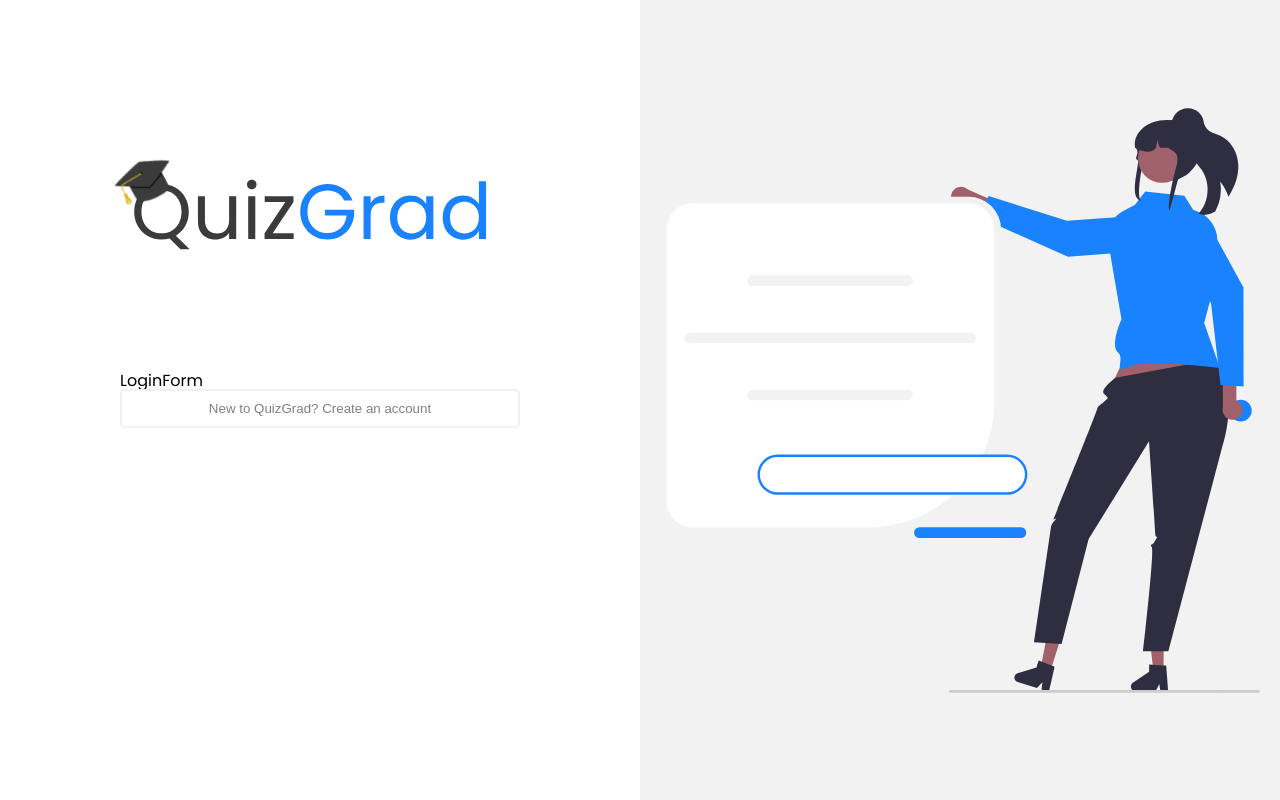
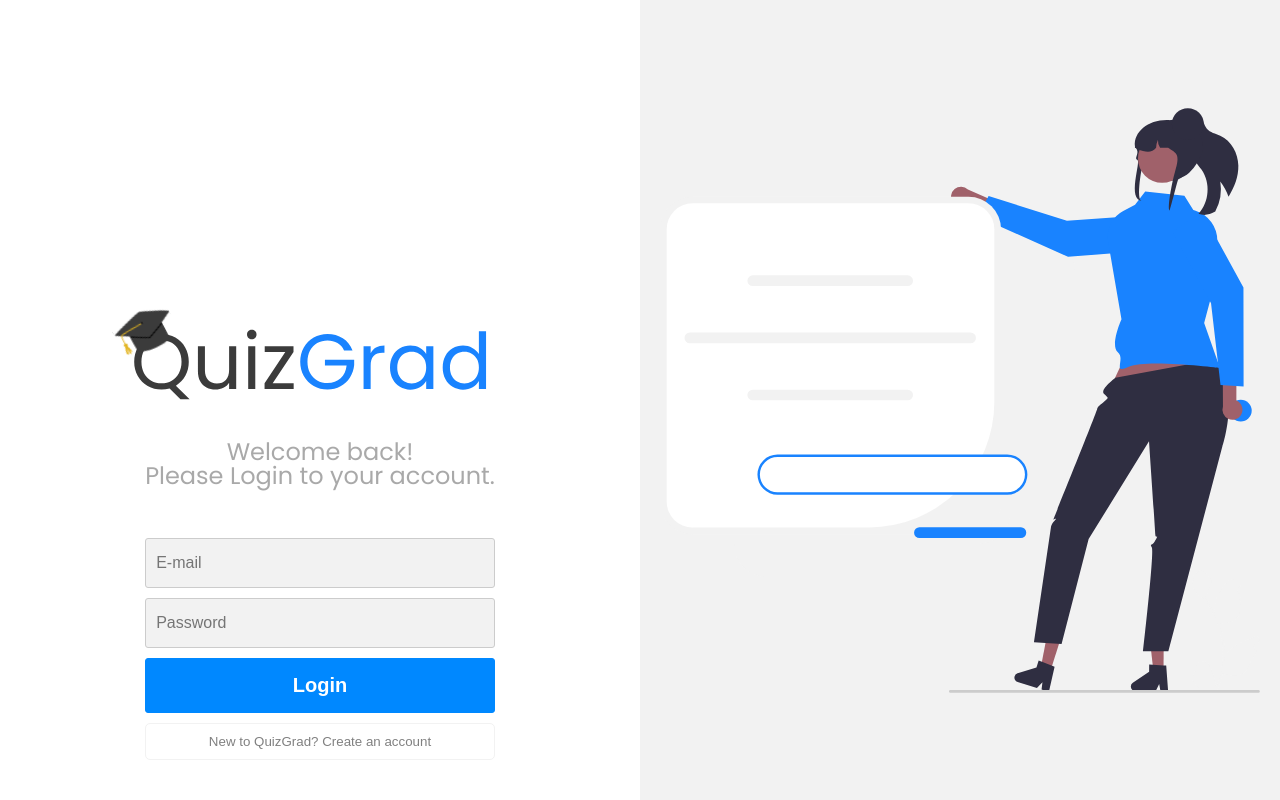
Before and after one commit to Evcadiy/quizgrad-nextjs, a Next.js app: page /register in a window 1280 px wide. Built offline with nearby package versions, Linux system fonts and the light colour scheme; no server answers.

Commit message:
created the login-form

```diff
--- a/package.json
+++ b/package.json
@@ -9,12 +9,14 @@
     "lint": "next lint"
   },
   "dependencies": {
+    "axios": "^1.6.7",
     "framer-motion": "^11.0.8",
     "next": "14.1.1",
     "react": "^18",
     "react-dom": "^18",
     "react-hook-form": "^7.51.0",
-    "sass": "^1.71.1"
+    "sass": "^1.71.1",
+    "zod": "^3.22.4"
   },
   "devDependencies": {
     "@types/node": "^20",
--- /dev/null
+++ b/src/actions/login.ts
@@ -0,0 +1,21 @@
+import { FormValues } from "@/types/formTypes";
+import customAxios from "@/utils/customAxios";
+
+const login = async (formData: FormValues) => {
+  try {
+    const response = await customAxios.post("/auth/login", formData);
+    console.log(response.data);
+    return response.data;
+  } catch (error: any) {
+    if (error.response) {
+      return Promise.reject(error.response.data);
+    } else if (error.request) {
+      return Promise.reject("No response from server");
+    } else {
+      const unknownError = error as Error;
+      return Promise.reject(unknownError.message);
+    }
+  }
+};
+
+export { login };
--- a/src/app/(auth-page)/register/page.tsx
+++ b/src/app/(auth-page)/register/page.tsx
@@ -16,8 +16,8 @@ const Register: React.FC = () => {
   return (
     <div>
       <div className="left-half">
+        <Image className="logo-reg-img" alt={"Logo"} src={logo} />
         <section className="reg-section">
-          <Image className="logo-reg-img" alt={"Logo"} src={logo} />
           {isLogin ? <LoginForm /> : <RegisterForm />}
           <button className="switch" onClick={() => setIsLogin(!isLogin)}>
             {isLogin
--- a/src/components/Forms/LoginForm/LoginForm.tsx
+++ b/src/components/Forms/LoginForm/LoginForm.tsx
@@ -1,7 +1,56 @@
+import { FormValues } from "@/types/formTypes";
 import React from "react";
+import { useForm } from "react-hook-form";
 
-const LoginForm = () => {
-  return <div>LoginForm</div>;
+import "@/scss/components/form/form.scss";
+import { login } from "@/actions/login";
+import { z } from "zod";
+import LoginFormSchema from "@/utils/zod";
+
+const LoginForm: React.FC = () => {
+  const {
+    register,
+    handleSubmit,
+    formState: { errors },
+  } = useForm<FormValues>();
+
+  const onSubmit = async (data: FormValues) => {
+    try {
+      const validatedData = LoginFormSchema.parse(data);
+      console.log(validatedData);
+      const response = await login(validatedData);
+      console.log(response.data);
+    } catch (error: any) {
+      if (error instanceof z.ZodError) {
+        console.error(error.errors);
+      } else {
+        console.error("An unexpected error occurred:", error);
+      }
+    }
+  };
+
+  return (
+    <form onSubmit={handleSubmit(onSubmit)}>
+      <p>
+        Welcome back! <br /> Please Login to your account.
+      </p>
+      <div>
+        <input type="email" placeholder="E-mail" {...register("email")} />
+        {errors.email && <span>{errors.email.message}</span>}
+      </div>
+      <div>
+        <input
+          type="password"
+          placeholder="Password"
+          {...register("password")}
+        />
+        {errors.password && <span>{errors.password.message}</span>}
+      </div>
+      <button className="btn from-left" type="submit">
+        Login
+      </button>
+    </form>
+  );
 };
 
 export default LoginForm;
--- /dev/null
+++ b/src/scss/components/form/form.scss
@@ -0,0 +1,66 @@
+@import "../../common/variables";
+
+form {
+  max-width: 500px;
+  display: flex;
+  flex-direction: column;
+  justify-content: center;
+  align-items: stretch;
+
+  p {
+    color: darkgray;
+    text-align: center;
+    font-size: 24px;
+    margin-bottom: 50px;
+  }
+}
+
+form div {
+  margin-bottom: 10px;
+}
+
+input[type="email"],
+input[type="password"] {
+  background-color: $light-gray;
+  width: 100%;
+  padding: 15px 10px;
+  font-size: 16px;
+  border: 1px solid #ccc;
+  border-radius: 3px;
+  transition: border-color 0.3s;
+  box-sizing: border-box;
+}
+
+button[type="submit"] {
+  background-color: $main-blue;
+  color: #fff;
+  max-width: 100%;
+  padding: 15px 30px;
+  font-size: 20px;
+  font-weight: bold;
+  border: 1px solid $main-blue;
+  border-radius: 3px;
+  margin-bottom: 10px;
+  transition: all 0.2s ease;
+  cursor: pointer;
+
+  @media (hover: hover) {
+    &:hover {
+      color: $main-blue;
+      background-color: #fff;
+    }
+  }
+  @media (hover: none) {
+    .switch:active {
+      color: $main-blue;
+      background-color: #fff;
+    }
+  }
+}
+
+input[type="email"]:focus,
+input[type="password"]:focus,
+form:focus-within {
+  outline: none;
+  border-color: $main-blue;
+}
--- a/src/scss/register-page/register-page.scss
+++ b/src/scss/register-page/register-page.scss
@@ -1,48 +1,44 @@
 @import "@/scss/common/variables";
 
 .left-half {
-  position: relative;
   display: flex;
-  justify-content: center;
+  flex-direction: column;
   align-items: center;
   width: 50%;
   background-color: white;
   float: left;
   height: 100vh;
+  .logo-reg-img {
+    margin-top: 300px;
+    margin-bottom: 40px;
+    width: 100%;
+    height: 100px;
+    min-height: 70px;
+  }
   .reg-section {
     display: flex;
     flex-direction: column;
-    width: 400px;
+    justify-content: center;
     padding: 0 20px;
-    .logo-reg-img {
-      position: absolute;
-      top: 150px;
-      left: 0;
-      width: 100%;
-      height: 100px;
-      min-height: 20px;
-    }
   }
 }
 
 .switch {
   background-color: #fff;
   padding: 10px 0px;
+  display: flex;
+  flex-direction: column;
+  justify-content: center;
+  align-items: center;
   color: gray;
   border-radius: 5px;
-  border: 2px solid $light-gray;
+  border: 1px solid $light-gray;
   cursor: pointer;
-  transition: color 0.3s ease, border 0.3s ease;
+  transition: all 0.2s ease;
   @media (hover: hover) {
     &:hover {
       color: $main-blue;
-      border: 2px solid $main-blue;
-    }
-  }
-  @media (hover: none) {
-    .switch:active {
-      color: $main-blue;
-      border: 2px solid $main-blue;
+      border: 1px solid $main-blue;
     }
   }
 }
--- /dev/null
+++ b/src/types/formTypes.ts
@@ -0,0 +1,4 @@
+export interface FormValues {
+  email: string;
+  password: string;
+}
--- /dev/null
+++ b/src/utils/customAxios.ts
@@ -0,0 +1,16 @@
+import axios from "axios";
+
+const customAxios = axios.create({
+  baseURL: process.env.NEXT_PUBLIC_API_URL,
+});
+
+customAxios.interceptors.request.use((config) => {
+  let token = window.localStorage.getItem("token");
+  if (token) {
+    token = JSON.parse(token);
+  }
+  if (config.headers) config.headers.Authorization = `Bearer ${token}`;
+  return config;
+});
+
+export default customAxios;
--- /dev/null
+++ b/src/utils/zod.ts
@@ -0,0 +1,19 @@
+import { z } from "zod";
+
+const LoginFormSchema = z.object({
+  email: z
+    .string()
+    .email({ message: "Invalid email format" })
+    .refine(
+      (value) => value.includes("@") && value.split("@")[1].includes("."),
+      {
+        message: "Invalid email format, please include '@' and a valid domain",
+        path: ["email"],
+      }
+    ),
+  password: z
+    .string()
+    .min(6, { message: "Password must be at least 6 characters long" }),
+});
+
+export default LoginFormSchema;
```
Also changed, not shown: 1 other file (tests, documents, lock files or other folders).
